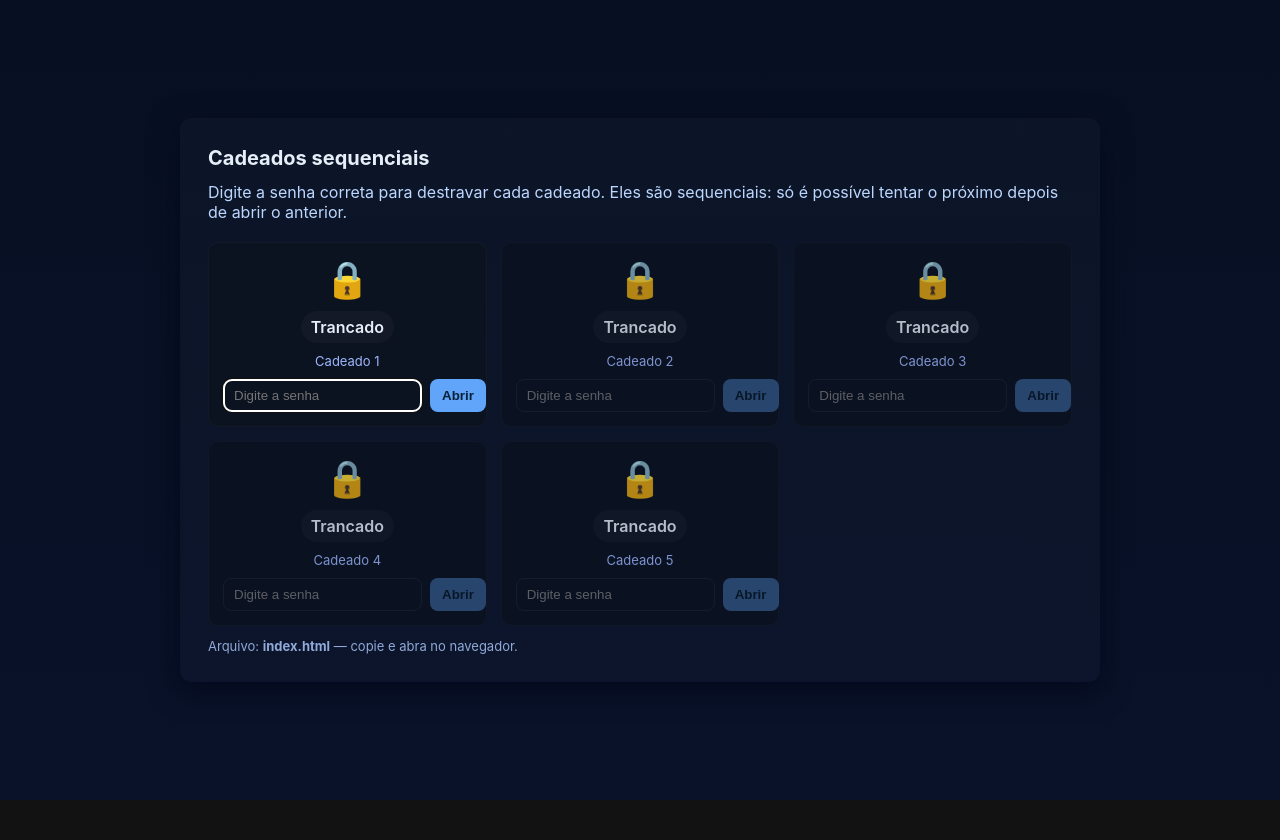
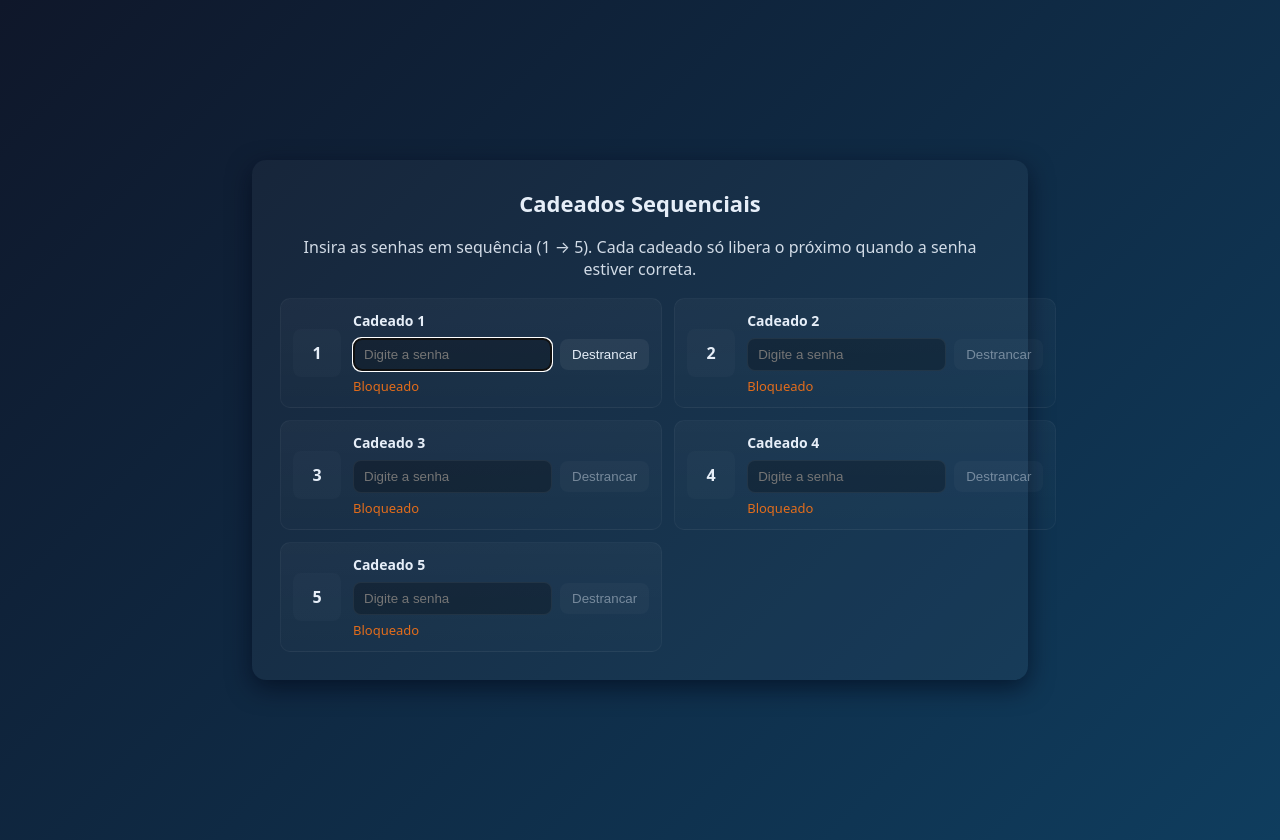
Before and after one commit to matheuslatini-dotcom/tigres-asiaticos, a plain HTML site: page Index.html in a window 1280 px wide. Before the commit the page ends 800 px from the top, so only its background shows below. Drawn offline with Linux system fonts and the light colour scheme.

Commit message:
Update Index.html

```diff
--- a/Index.html
+++ b/Index.html
@@ -1,92 +1,75 @@
 <!doctype html>
+
 <html lang="pt-BR">
 <head>
   <meta charset="utf-8" />
   <meta name="viewport" content="width=device-width,initial-scale=1" />
   <title>Cadeados Sequenciais</title>
   <style>
-    :root{ --bg:#0f1724; --card:#0b1220; --accent:#60a5fa; --success:#34d399; color-scheme: dark; }
-    *{box-sizing:border-box}
-    body{font-family:Inter,system-ui,Arial,sans-serif;margin:0;min-height:100vh;display:flex;align-items:center;justify-content:center;background:linear-gradient(180deg,#071022 0%, #091229 100%);color:#e6eef8}
-    .wrap{width:100%;max-width:920px;margin:32px;padding:28px;background:linear-gradient(180deg, rgba(255,255,255,0.02), rgba(255,255,255,0.01));border-radius:12px;box-shadow:0 8px 30px rgba(2,6,23,0.7)}
-    h1{margin:0 0 12px;font-size:20px}
-    p.lead{margin:0 0 20px;color:#bcd7ff}
-
-    .locks{display:grid;grid-template-columns:repeat(auto-fit,minmax(220px,1fr));gap:14px}
-    .lock{background:var(--card);padding:14px;border-radius:10px;border:1px solid rgba(255,255,255,0.03);display:flex;flex-direction:column;gap:10px;align-items:center}
-    .pad{font-size:36px}
-    .status{font-weight:600;padding:6px 10px;border-radius:999px;background:rgba(255,255,255,0.03)}
-    .controls{width:100%;display:flex;gap:8px}
-    input[type=text]{flex:1;padding:8px 10px;border-radius:8px;border:1px solid rgba(255,255,255,0.06);background:transparent;color:inherit}
-    button{padding:8px 12px;border-radius:8px;border:none;background:var(--accent);color:#062135;font-weight:600;cursor:pointer}
+    :root{font-family:system-ui,-apple-system,Segoe UI,Roboto,"Helvetica Neue",Arial;}
+    body{display:flex;align-items:center;justify-content:center;min-height:100vh;background:linear-gradient(135deg,#0f172a,#0f3d5e);color:#e6eef8;margin:0;padding:20px}
+    .container{width:100%;max-width:720px;background:rgba(255,255,255,0.03);padding:28px;border-radius:14px;box-shadow:0 8px 24px rgba(2,6,23,0.6)}
+    h1{margin:0 0 18px;font-size:22px;text-align:center}
+    p.lead{margin:0 0 18px;text-align:center;opacity:0.9}
+    .locks{display:grid;grid-template-columns:repeat(1,1fr);gap:12px}
+    @media(min-width:640px){.locks{grid-template-columns:repeat(2,1fr)}}
+    .lock{background:linear-gradient(180deg, rgba(255,255,255,0.03), rgba(255,255,255,0.01));padding:12px;border-radius:10px;border:1px solid rgba(255,255,255,0.04);display:flex;align-items:center;gap:12px}
+    .icon{width:48px;height:48px;border-radius:8px;display:flex;align-items:center;justify-content:center;background:rgba(255,255,255,0.02);font-weight:700}
+    .info{flex:1}
+    .info h3{margin:0;font-size:14px}
+    .controls{display:flex;gap:8px;align-items:center;margin-top:8px}
+    input[type="text"]{padding:8px 10px;border-radius:8px;border:1px solid rgba(255,255,255,0.06);background:rgba(0,0,0,0.25);color:inherit;flex:1}
+    button{padding:8px 12px;border-radius:8px;border:0;background:rgba(255,255,255,0.06);color:inherit;cursor:pointer}
     button:disabled{opacity:0.45;cursor:not-allowed}
-    .unlocked{background:linear-gradient(90deg,#042a14,#073a26);border:1px solid rgba(0,0,0,0.25)}
-    .hint{font-size:13px;color:#9fb7ff}
-    .success{margin-top:14px;padding:12px;border-radius:8px;background:linear-gradient(90deg, rgba(52,211,153,0.08), rgba(96,165,250,0.06));color:var(--success);display:flex;gap:10px;align-items:center}
-    footer{margin-top:12px;font-size:13px;color:#90a9d9}
+    .status{font-size:13px;margin-top:6px;opacity:0.9}
+    .unlocked{color:#22c55e}
+    .locked{color:#f97316}
+    .final{margin-top:16px;padding:12px;border-radius:10px;background:linear-gradient(90deg,#052d36,#0a2f4a);text-align:center}
+    small.note{display:block;margin-top:8px;opacity:0.8}
   </style>
 </head>
 <body>
-  <div class="wrap">
-    <h1>Cadeados sequenciais</h1>
-    <p class="lead">Digite a senha correta para destravar cada cadeado. Eles são sequenciais: só é possível tentar o próximo depois de abrir o anterior.</p>
-
-    <div class="locks" id="locks"></div>
-
-    <div id="final" style="display:none" class="success">
-      <div style="font-size:20px">🔓</div>
-      <div>
-        <div style="font-weight:700">Todos os cadeados abertos!</div>
-        <div style="font-size:13px;color:var(--accent)">Parabéns — acesso completo concedido.</div>
-      </div>
+  <div class="container">
+    <h1>Cadeados Sequenciais</h1>
+    <p class="lead">Insira as senhas em sequência (1 → 5). Cada cadeado só libera o próximo quando a senha estiver correta.</p><div class="locks" id="locks">
+  <!-- lock items injected by JS -->
 </div>
 
-    <footer>Arquivo: <strong>index.html</strong> — copie e abra no navegador.</footer>
+<div class="final" id="final" hidden>
+  <strong>Todos os cadeados destrancados!</strong>
+  <div class="status unlocked">Acesso liberado ✅</div>
+  <small class="note">Você pode recarregar a página para reiniciar.</small>
 </div>
 
-  <script>
-    // Senhas definidas pelo usuário (ordem importa)
+  </div>  <script>
+    // Senhas fornecidas pelo usuário (exact match)
     const passwords = [
       '1953',
       'HongKong',
       'HTCS',
       'Taipei',
-      'Tigres Asiáticos'
+      'tigres asiaticos'
     ];
 
-    // Função para normalizar entrada: remove acentos e compara minúsculas
-    function normalizeText(s){
-      if(!s) return '';
-      // remover acentos
-      const withoutDiacritics = s.normalize('NFD').replace(/[̀-ͯ]/g, '');
-      return withoutDiacritics.toLowerCase().trim();
-    }
+    // Estado de destrancamento
+    const unlocked = Array(passwords.length).fill(false);
 
-    const container = document.getElementById('locks');
+    const locksContainer = document.getElementById('locks');
+    const finalBox = document.getElementById('final');
 
-    // Estado dos cadeados
-    const state = passwords.map((p, i) => ({ index:i, locked:true }));
+    function createLock(index){
+      const wrap = document.createElement('div');
+      wrap.className = 'lock';
 
-    // Pré-calcula versões normalizadas das senhas para comparação tolerante (case + diacríticos)
-    const normalizedPasswords = passwords.map(p => normalizeText(p));
+      const icon = document.createElement('div');
+      icon.className = 'icon';
+      icon.textContent = index + 1;
 
-    // Cria os blocos de UI
-    passwords.forEach((pw, i) => {
-      const card = document.createElement('div');
-      card.className = 'lock';
-      card.id = 'lock-'+i;
+      const info = document.createElement('div');
+      info.className = 'info';
 
-      const pad = document.createElement('div');
-      pad.className = 'pad';
-      pad.textContent = '🔒';
-
-      const status = document.createElement('div');
-      status.className = 'status';
-      status.textContent = 'Trancado';
-
-      const hint = document.createElement('div');
-      hint.className = 'hint';
-      hint.textContent = `Cadeado ${i+1}`;
+      const title = document.createElement('h3');
+      title.textContent = `Cadeado ${index + 1}`;
 
       const controls = document.createElement('div');
       controls.className = 'controls';
@@ -94,82 +77,78 @@
       const input = document.createElement('input');
       input.type = 'text';
       input.placeholder = 'Digite a senha';
+      input.disabled = index !== 0; // só o primeiro começa ativo
       input.autocomplete = 'off';
-      input.id = 'input-'+i;
 
       const btn = document.createElement('button');
-      btn.textContent = 'Abrir';
-      btn.id = 'btn-'+i;
+      btn.textContent = 'Destrancar';
+      btn.disabled = input.disabled;
+
+      // status
+      const status = document.createElement('div');
+      status.className = 'status locked';
+      status.textContent = 'Bloqueado';
 
       controls.appendChild(input);
       controls.appendChild(btn);
 
-      card.appendChild(pad);
-      card.appendChild(status);
-      card.appendChild(hint);
-      card.appendChild(controls);
+      info.appendChild(title);
+      info.appendChild(controls);
+      info.appendChild(status);
 
-      container.appendChild(card);
+      wrap.appendChild(icon);
+      wrap.appendChild(info);
 
-      // Desativa todos menos o primeiro
-      if(i !== 0){
+      // Eventos
+      function tryUnlock(){
+        const val = input.value.trim();
+        if(val === passwords[index]){
+          unlocked[index] = true;
+          status.textContent = 'Destravado';
+          status.classList.remove('locked');
+          status.classList.add('unlocked');
           input.disabled = true;
           btn.disabled = true;
-        card.style.opacity = 0.78;
-      }
-
-      // tratar ENTER
-      input.addEventListener('keydown', (e) => {
-        if(e.key === 'Enter') btn.click();
-      });
-
-      btn.addEventListener('click', () => {
-        const val = input.value || '';
-        // compara versão normalizada
-        if(normalizeText(val) === normalizedPasswords[i]){
-          // sucesso
-          state[i].locked = false;
-          pad.textContent = '🔓';
-          status.textContent = 'Destrancado';
-          card.classList.add('unlocked');
-          input.disabled = true;
-          btn.disabled = true;
-
-          // habilitar próximo cadeado (se existir)
-          const nextIndex = i+1;
-          if(nextIndex < passwords.length){
-            const nextInput = document.getElementById('input-'+nextIndex);
-            const nextBtn = document.getElementById('btn-'+nextIndex);
-            const nextCard = document.getElementById('lock-'+nextIndex);
+          // habilita próximo, se houver
+          if(index + 1 < passwords.length){
+            const nextControls = locksContainer.querySelectorAll('.lock')[index + 1];
+            // enable next input/button
+            const next = locksContainer.children[index + 1];
+            if(next){
+              const nextInput = next.querySelector('input');
+              const nextBtn = next.querySelector('button');
               nextInput.disabled = false;
               nextBtn.disabled = false;
               nextInput.focus();
-            nextCard.style.opacity = 1;
-          } else {
-            // todos abertos
-            document.getElementById('final').style.display = 'flex';
             }
           } else {
-          // fracasso
-          // efeito sutil
-          btn.animate([
-            { transform: 'translateX(0)' },
-            { transform: 'translateX(-8px)' },
-            { transform: 'translateX(8px)' },
-            { transform: 'translateX(0)' }
-          ], { duration: 260 });
-          // dica rápida
+            // todos destrancados
+            finalBox.hidden = false;
+          }
+        } else {
           status.textContent = 'Senha incorreta';
-          setTimeout(()=>{
-            if(state[i].locked) status.textContent = 'Trancado';
-          },1200);
+          status.classList.remove('unlocked');
+          status.classList.add('locked');
         }
-      });
+      }
+
+      btn.addEventListener('click', tryUnlock);
+      input.addEventListener('keydown', function(e){ if(e.key === 'Enter') tryUnlock(); });
+
+      return wrap;
+    }
+
+    // Monta a interface
+    for(let i=0;i<passwords.length;i++){
+      const node = createLock(i);
+      locksContainer.appendChild(node);
+    }
+
+    // Accessibility: focus first input on load
+    document.addEventListener('DOMContentLoaded', ()=>{
+      const first = locksContainer.querySelector('input');
+      if(first) first.focus();
     });
 
-    // acessibilidade: foco no primeiro input ao carregar
-    document.getElementById('input-0').focus();
-
-  </script>
-</body>
+  </script></body>
 </html>
```
Lines whose indentation alone changed are shown as unchanged.
